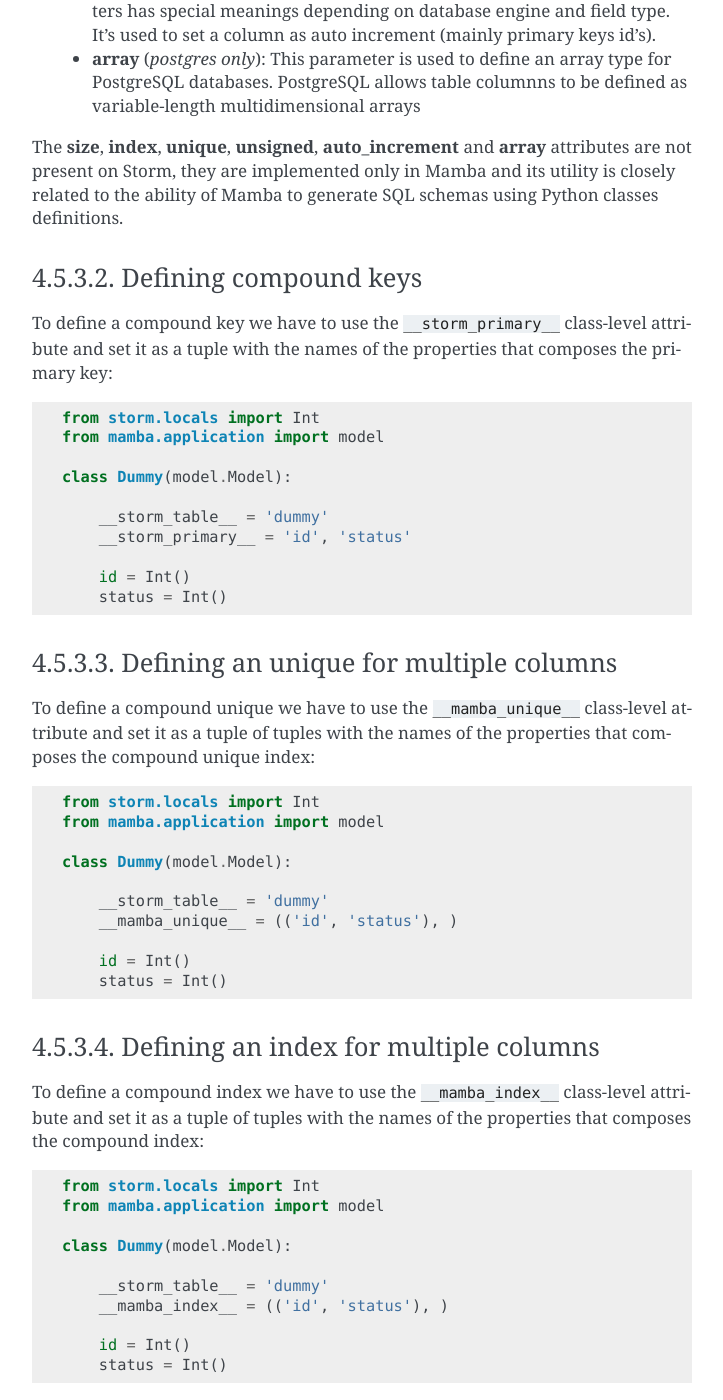
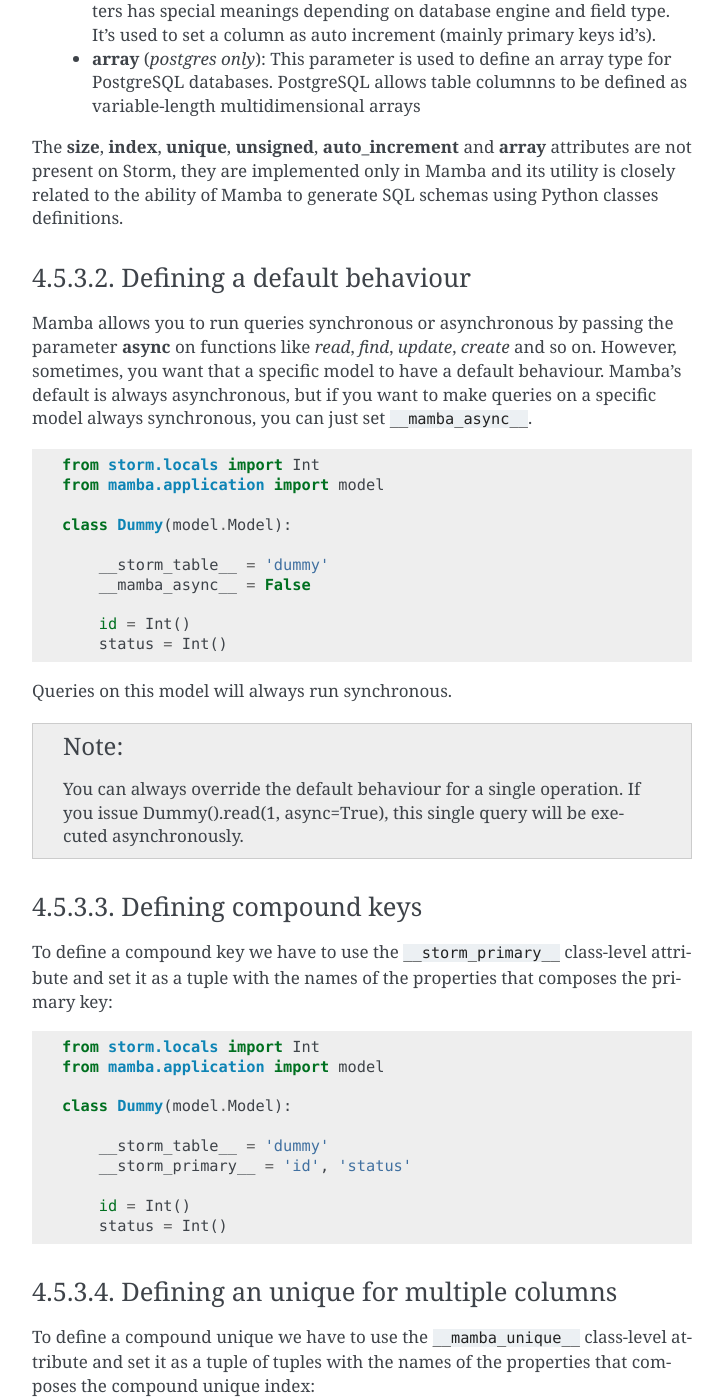
Before and after one commit to PyMamba/mamba-framework, a Sphinx documentation site: the page built from docs/development/model.rst, in a window 1280 px wide and 1400 px high, scrolled down 4130 px. Shown: the whole window, without its empty margins (388-1111 px from the left). Built offline with Sphinx 7.4.7, drawn with Linux system fonts in a browser that asks for light colours; pages that are not in the unit, such as notebooks, are missing from menus; some of the changed text lies outside the part shown.

Commit message:
Global model behaviour now implemented.

```diff
--- a/docs/development/model.rst
+++ b/docs/development/model.rst
@@ -125,6 +125,32 @@ All the options that we can pass to the constructor are optional and some of the
     * **array** (*postgres only*): This parameter is used to define an array type for PostgreSQL databases. PostgreSQL allows table columnns to be defined as variable-length multidimensional arrays
 
 The **size**, **index**, **unique**, **unsigned**, **auto_increment** and **array** attributes are not present on Storm, they are implemented only in Mamba and its utility is closely related to the ability of Mamba to generate SQL schemas using Python classes definitions.
+
+Defining a default behaviour
+-----------------------------
+
+Mamba allows you to run queries synchronous or asynchronous by passing the parameter **async** on functions like `read`, `find`, `update`, `create` and so on. However, sometimes, you want that a specific model to have a default behaviour. Mamba's default is always asynchronous, but if you want to make queries on a specific model always synchronous, you can just set ``__mamba_async__``.
+
+.. sourcecode:: python
+
+    from storm.locals import Int
+    from mamba.application import model
+
+    class Dummy(model.Model):
+
+        __storm_table__ = 'dummy'
+        __mamba_async__ = False
+
+        id = Int()
+        status = Int()
+
+Queries on this model will always run synchronous.
+
+.. note::
+
+    You can always override the default behaviour for a single operation. If you issue Dummy().read(1, async=True), this single query will be
+    executed asynchronously.
+
 
 Defining compound keys
 ----------------------
```
Also changed, not shown: 2 other files.
